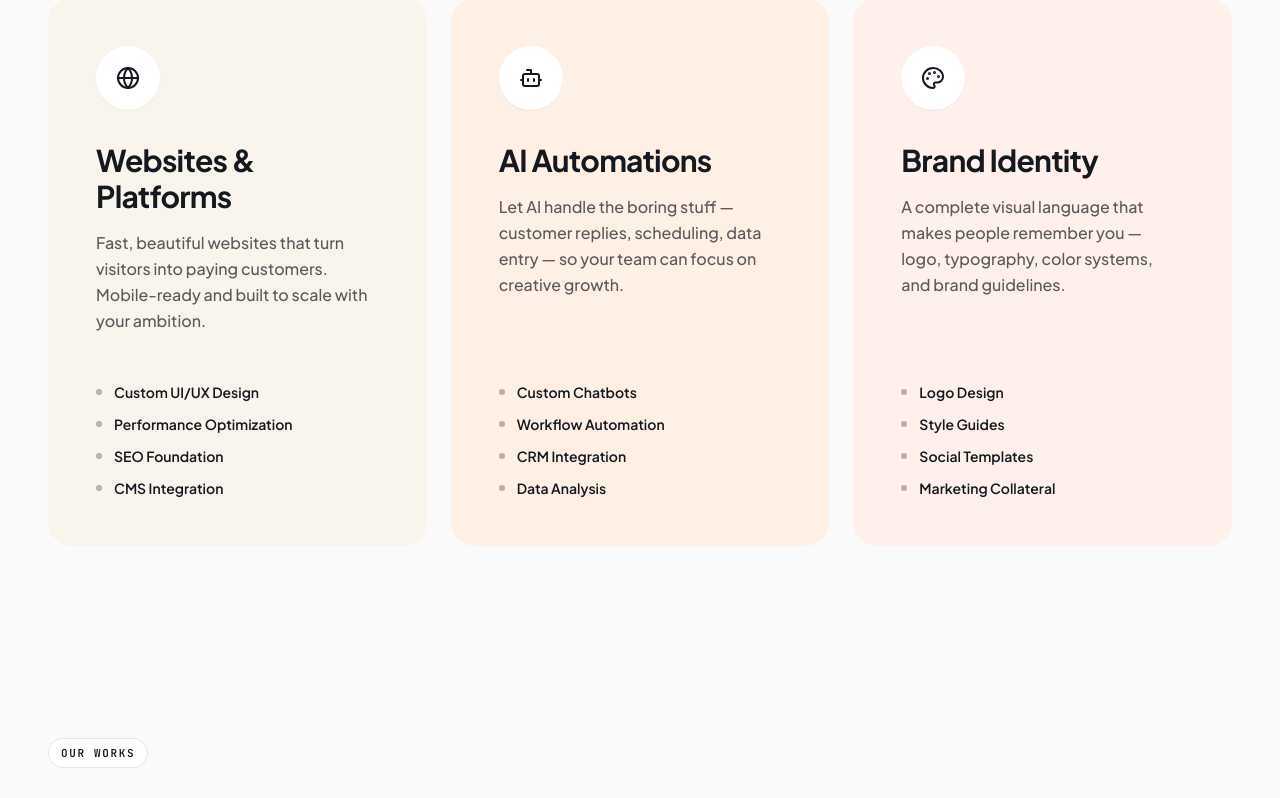
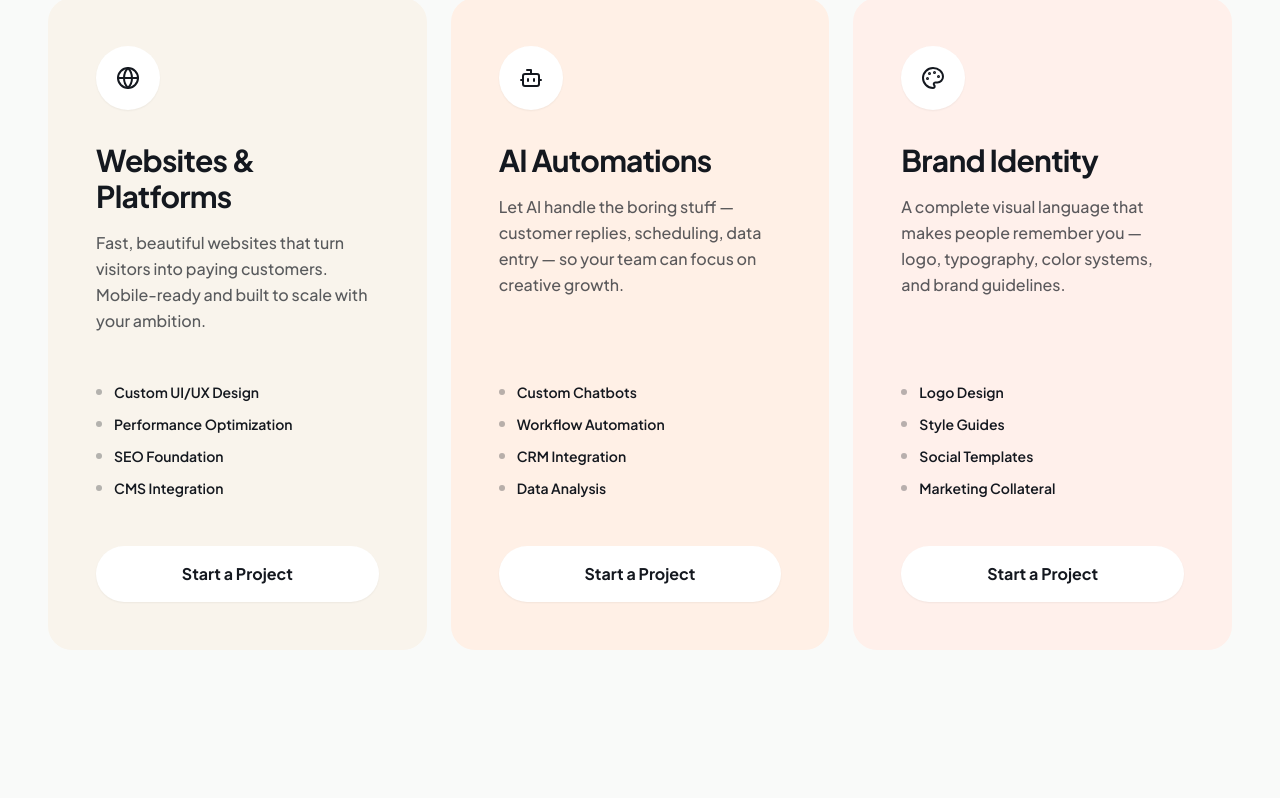
Before and after one commit to savvysquare/designersguru, a React (Vite) app: page / in a window 1280 px wide. Shown: the part 1905-2703 px from the top of the page. Built offline with nearby package versions, Linux system fonts and the light colour scheme; the HTML template or start-up script is replaced by a standard one.

Commit message:
feat: add Start a Project button to service cards

```diff
--- a/src/components/ServicesSection.tsx
+++ b/src/components/ServicesSection.tsx
@@ -54,7 +54,7 @@ const ServicesSection = () => {
               {service.description}
             </p>
 
-            <ul className="space-y-3">
+            <ul className="space-y-3 mb-12">
               {service.features.map((feature) => (
                 <li key={feature} className="flex items-center gap-3 text-sm font-semibold">
                   <div className="w-1.5 h-1.5 rounded-full bg-foreground/30" />
@@ -62,6 +62,13 @@ const ServicesSection = () => {
                 </li>
               ))}
             </ul>
+
+            <a
+              href="#contact"
+              className="mt-auto inline-flex items-center justify-center px-6 py-4 rounded-full bg-white text-foreground font-bold hover:bg-foreground hover:text-white transition-all duration-300 shadow-sm hover:shadow-md"
+            >
+              Start a Project
+            </a>
           </motion.div>
         ))}
       </div>
```
